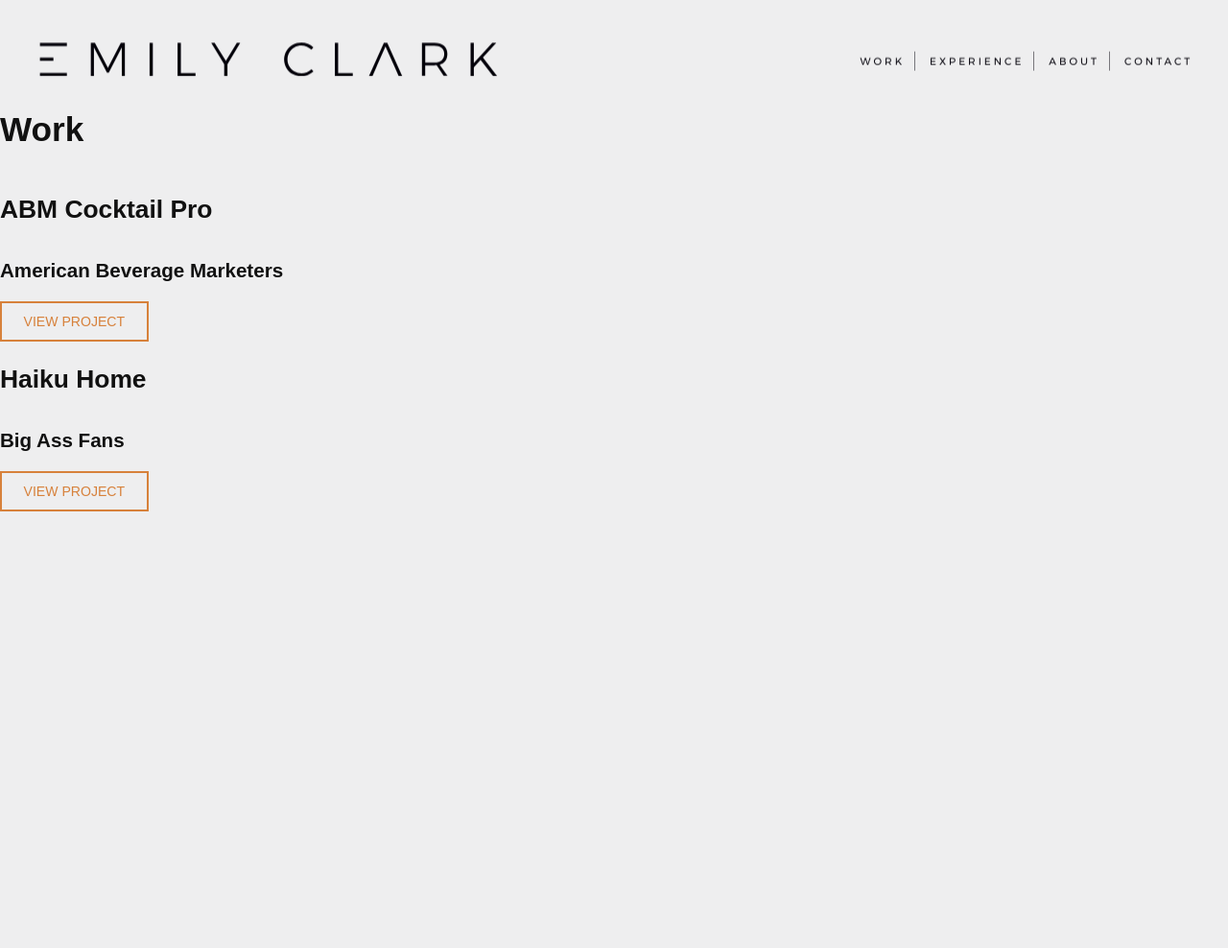
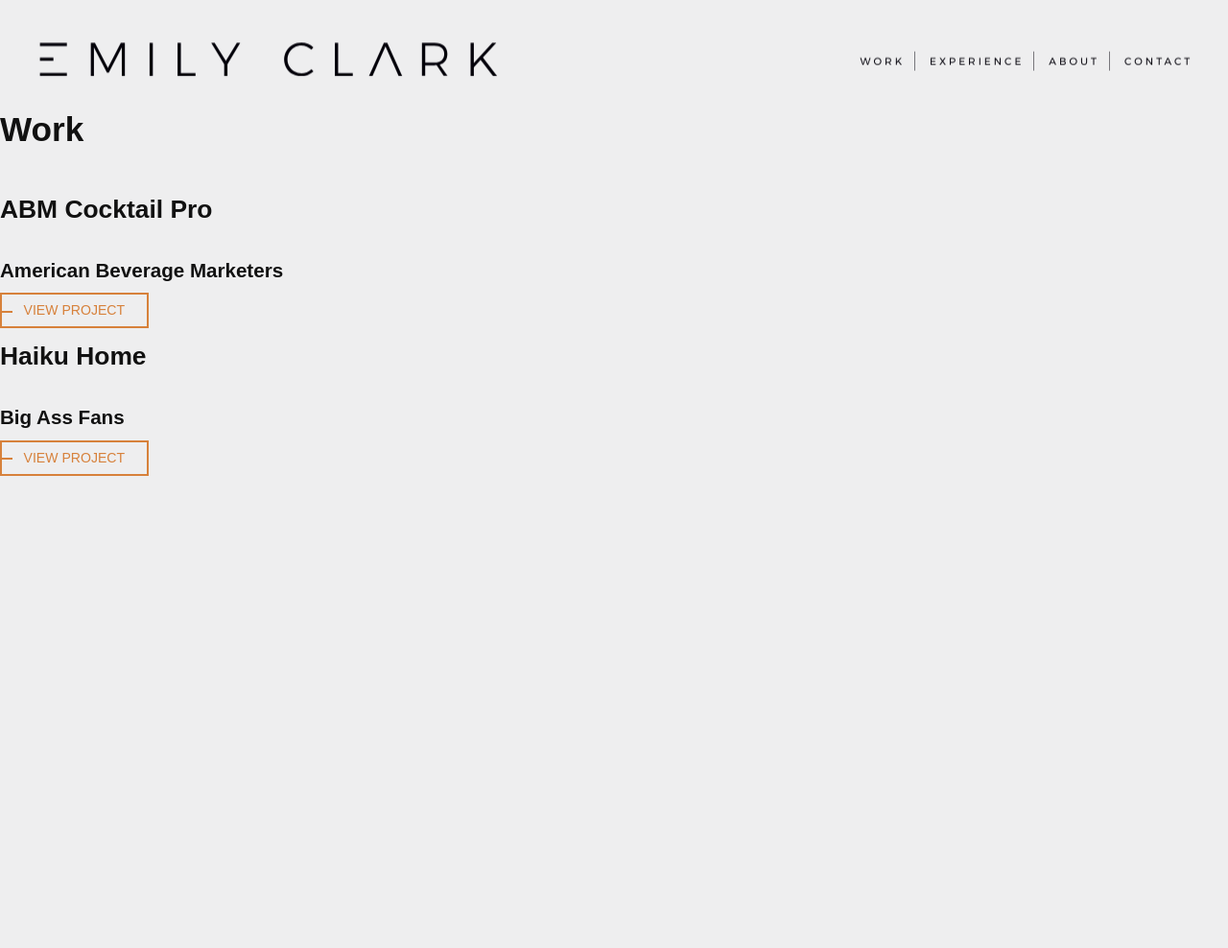
Before and after one commit to EmilyBlaineClark/emilyblaineclark.github.io, a Jekyll site: the page built from work.html, in a window 1280 px wide. Shown: the whole page at 96% size. Built offline with Jekyll 4.4.1, drawn with Linux system fonts in a browser that asks for light colours.

Commit message:
general styles

```diff
--- a/_sass/_general.scss
+++ b/_sass/_general.scss
@@ -1,4 +1,4 @@
-.button{
+.btn{
   background: none;
   border: $orange 2px solid;
   color: $orange;
@@ -6,10 +6,27 @@
   font-size: 0.8em;
   padding: 0.6em 1.6em;
   border-radius: 0;
+  position: relative;
+
+  &:after{
+    content: "";
+    width: 0.8em;
+    height: 2px;
+    background: $orange;
+    position: absolute;
+    top: 50%;
+    left: 0;
+  }
 
   &:hover{
     background: $orange;
     color: $gray-light;
-    border: $orange 2px solid;
+    border: transparent 2px solid;
+
+    &:after{
+      content: "";
+      background: none;
+    }
   }
+
 }
--- a/_sass/_nav.scss
+++ b/_sass/_nav.scss
@@ -20,6 +20,7 @@
   border: none;
   &:hover{
     background: none;
+    box-shadow: none;
   }
 }
 
@@ -151,13 +152,13 @@
 
   nav .pseudo.button.burger:after{
     content: "";
-    background: $black;
+    background: $gray-light;
   }
 
   nav .pseudo.button.burger:before{
     @media (min-width: 768px){
       content: "";
-      background: $black;
+      background: $gray-light;
     }
   }
 }
--- a/about.html
+++ b/about.html
@@ -12,7 +12,7 @@
 
   <p>Today, I'm an award-winning designer with more than a decade of experience in digital, print, logo, and layout design. I'm the Art Directory at DBS Interactive, a full-service digital agency in Louisville, KY. Every client is unique, and every day requires a different design solution. The quality of that work never waves and neither does my aim--outstanding and hardworking user-centric design</p>
 
-  <a href="#" class="button">Get In Touch</a>
+  <a href="#" class="btn">Get In Touch</a>
   <a href="#">View Work</a>
 </div>
 
--- a/experience.html
+++ b/experience.html
@@ -8,7 +8,7 @@
 
 <div class="page-content">
   <p>My career as a designer has spanned more than a decade, and if there's one thing I've learned, it's how to get the job done and get it done right. That's why I've built my career on a foundation of creative collaboration, efficient processes, and clear communication.</p>
-  <a href="#" class="button">View Work</a>
+  <a href="#" class="btn">View Work</a>
   <a href="#">Download Resume</a>
 
   <hr>
--- a/index.html
+++ b/index.html
@@ -13,5 +13,5 @@
 
 <div class="homepage-title">
   <h1 class="ed-title">Art Director <span class="text-orange">&amp;</span> <br> UI/UX Designer</h1>
-  <a class="button homepage-button" href="{{ '/work' | prepend: site.baseurl }}" alt="">View Work</a>
+  <a class="btn homepage-button" href="{{ '/work' | prepend: site.baseurl }}" alt="">View Work</a>
 </div>
--- a/work.html
+++ b/work.html
@@ -11,7 +11,7 @@
     <div class="work">
       <h2 class="work-title">{{work.project}}</h2>
       <h3 class="work-subtitle">{{work.client}}</h3>
-      <a href="{{work.url}}" class="button work-link">View Project</a>
+      <a href="{{work.url}}" class="btn work-link">View Project</a>
     </div>
   {% endfor %}
 </div>
```
